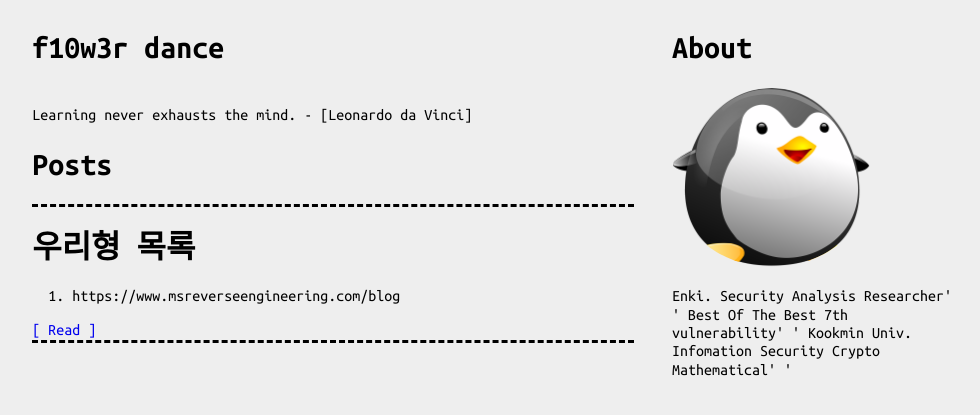
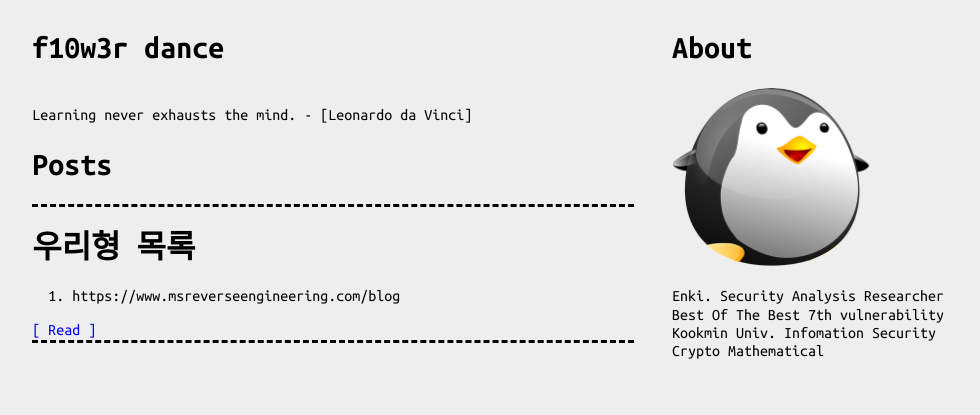
Before and after one commit to f10w3r-dance/f10w3r-dance.github.io, a Jekyll site: the page built from index.html, in a window 1280 px wide. Shown: the top 415 px of the page, without its empty margins (147-1127 px from the left). Built offline with Jekyll 4.4.1, drawn with Linux system fonts in a browser that asks for light colours; nearby versions of some CDN libraries; the list of posts is cut into pages by our own code.

```diff
--- a/_config.yml
+++ b/_config.yml
@@ -2,9 +2,9 @@
 title: f10w3r dance
 baseurl: "https://blog.f10w3r.dance"
 desc: Learning never exhausts the mind. - [Leonardo da Vinci]
-about: "Enki. Security Analysis Researcher'\n'
-Best Of The Best 7th vulnerability'\n'
-Kookmin Univ. Infomation Security Crypto Mathematical'\n'"
+about: "Enki. Security Analysis Researcher
+Best Of The Best 7th vulnerability
+Kookmin Univ. Infomation Security Crypto Mathematical"
 
 image: https://github.com/f10w3r-dance/f10w3r-dance.github.io/blob/main/png/klipartz.com.png?raw=true
 excerpt_separator: "<!-- more -->"
```
